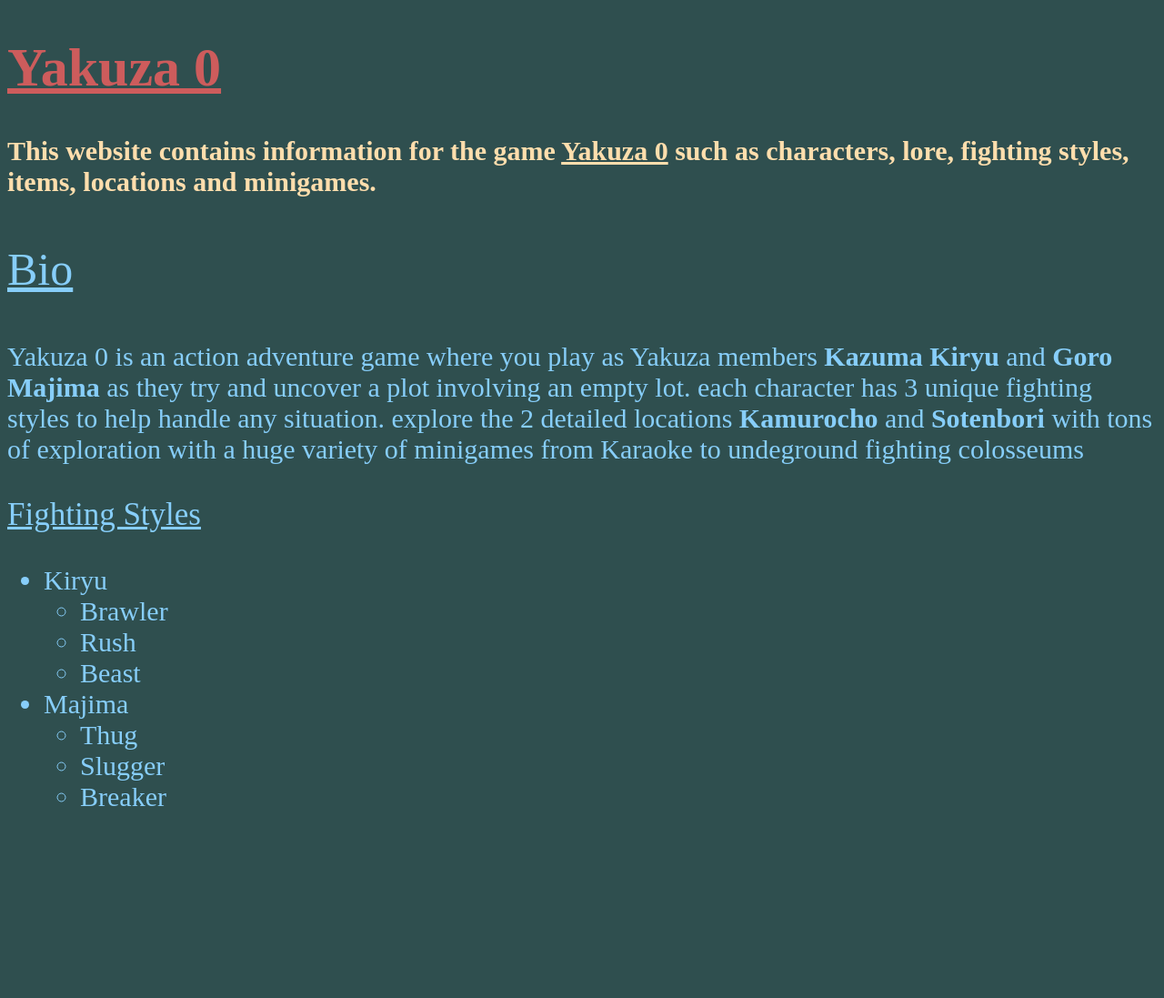
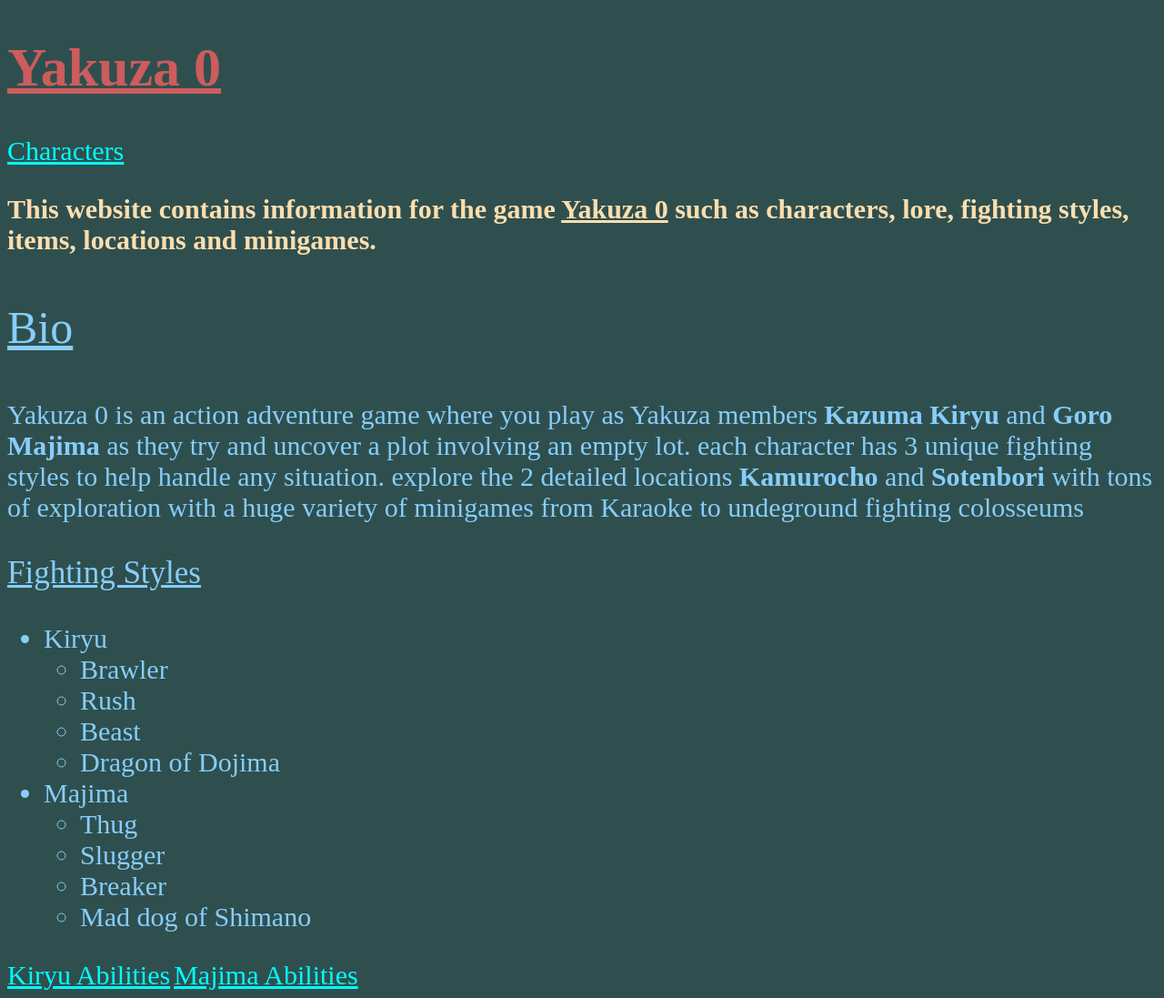
Before and after one commit to 2381039-commits/Yakuza-0-Informational-Website, a plain HTML site: page index.html in a window 1280 px wide. Shown: the whole page at 91% size. Before the commit the page ends 923 px from the top, so only its background shows below. Drawn offline with Linux system fonts and the light colour scheme.

Commit message:
added characters file and link to it

```diff
--- a/index.html
+++ b/index.html
@@ -7,13 +7,11 @@
     <body style = background-color:darkslategrey>
         <!-- This is a comment -->
         <h1 style = "font-size:60px; color:indianred"><u>Yakuza 0</u></h1>
-
+        <a href = "Characters.html" style = "font-size:30px; color:aqua">Characters</a>
         <p style = "font-size:30px; color:navajowhite"><strong>This website
             contains information for the game <u>Yakuza 0</u> such as characters,
             lore, fighting styles, items, locations and minigames.</strong></p>
-
         <p style = "font-size:50px; color:lightskyblue"><u>Bio</u></p>
-
         <p style = "font-size: 30px; color:lightskyblue">Yakuza 0 is an action
             adventure game where you play as Yakuza members <strong>Kazuma Kiryu</strong> and
             <strong>Goro Majima</strong> as they try and uncover a plot involving an empty lot.
@@ -29,6 +27,7 @@
                         <li>Brawler</li>
                         <li>Rush</li>
                         <li>Beast</li>
+                        <li>Dragon of Dojima</li>
                     </ul>
                 </li>
 
@@ -37,10 +36,17 @@
                         <li>Thug</li>
                         <li>Slugger</li>
                         <li>Breaker</li>
+                        <li>Mad dog of Shimano</li>
                     </ul>
                 </li>
         </ul>
 
+        <!-- Link to character abilities -->
+        <a href = "https://yakuza.fandom.com/wiki/Yakuza_0/Abilities_and_Upgrades_(Kazuma_Kiryu)"
+           style = "font-size:30px; color:aqua">Kiryu Abilities</a>
+        <a href = "https://yakuza.fandom.com/wiki/Yakuza_0/Abilities_and_Upgrades_(Goro_Majima)"
+           style = "font-size:30px; color:aqua">Majima Abilities</a>
+
 
     </body>
 </html>
```
Also changed, not shown: Characters.html (added, +8 -0 lines).
